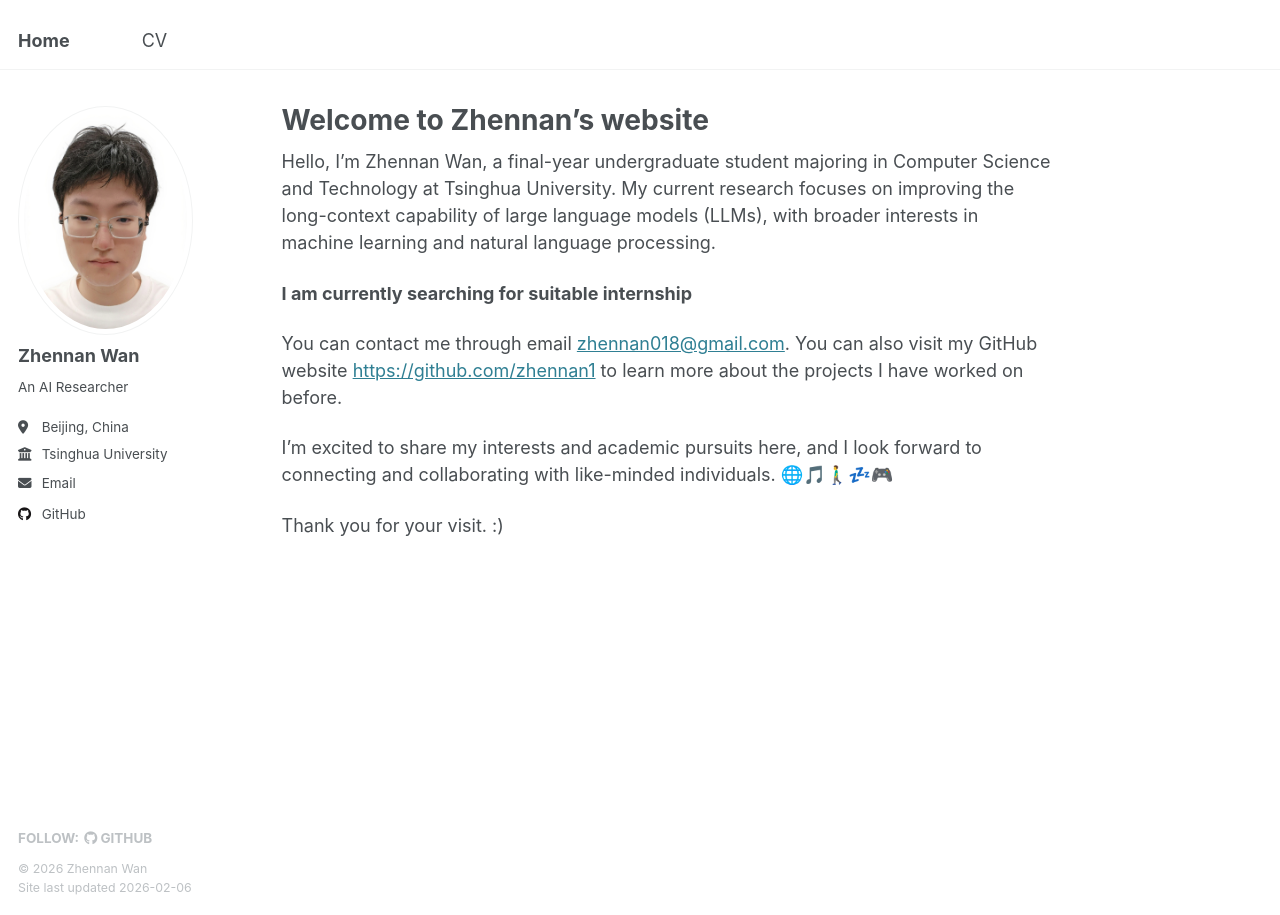
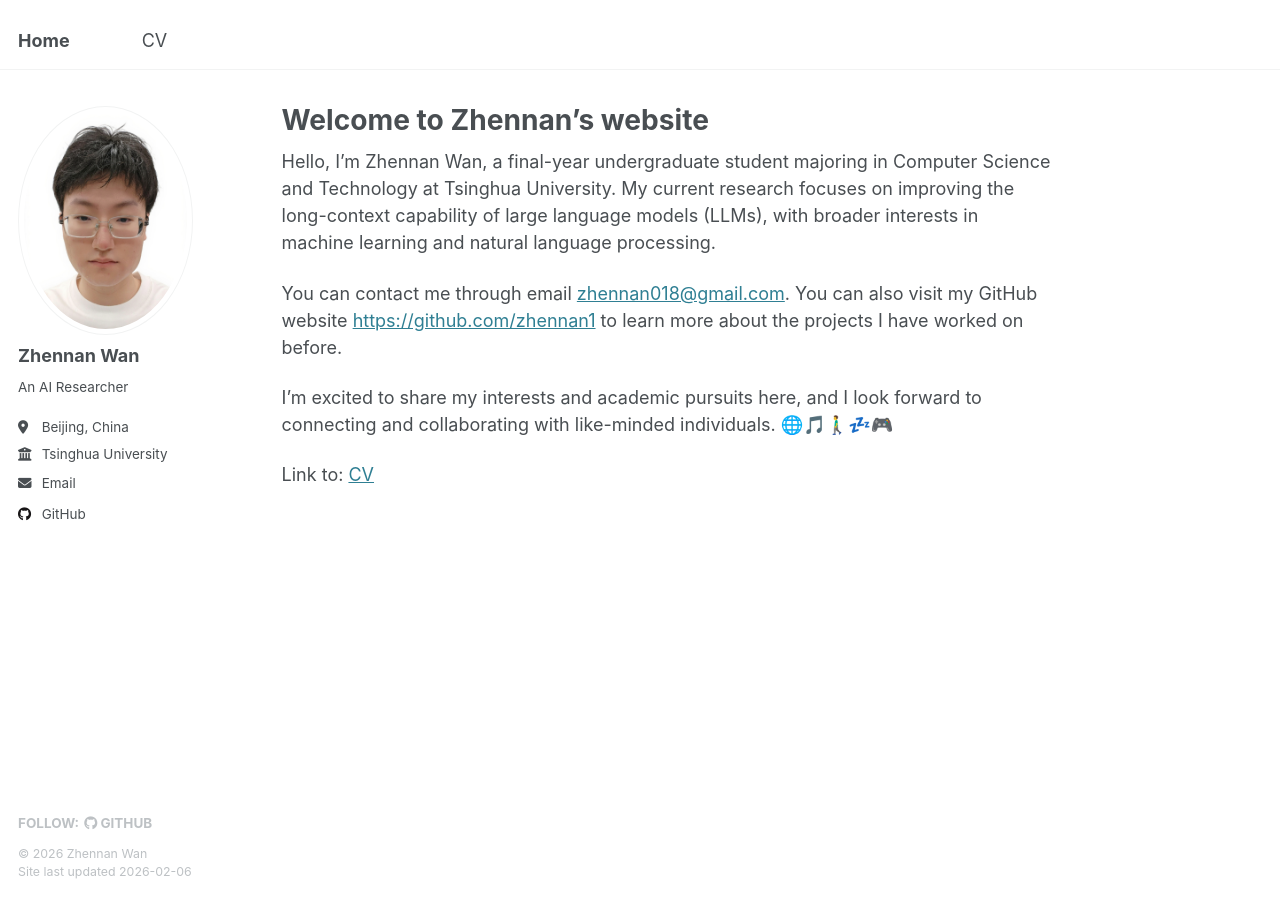
Before and after one commit to zhennan1/zhennan1.github.io, a Jekyll site: the page built from _pages/about.md, in a window 1280 px wide. Built offline with Jekyll 4.4.1, drawn with Linux system fonts in a browser that asks for light colours.

Commit message:
Update about page with CV link
Removed internship search statement and added CV link.

```diff
--- a/_pages/about.md
+++ b/_pages/about.md
@@ -9,10 +9,8 @@ redirect_from:
 
 Hello, I’m Zhennan Wan, a final-year undergraduate student majoring in Computer Science and Technology at Tsinghua University. My current research focuses on improving the long-context capability of large language models (LLMs), with broader interests in machine learning and natural language processing.
 
-**I am currently searching for suitable internship**
-
 You can contact me through email [zhennan018@gmail.com](zhennan018@gmail.com). You can also visit my GitHub website [https://github.com/zhennan1](https://github.com/zhennan1) to learn more about the projects I have worked on before.
 
 I’m excited to share my interests and academic pursuits here, and I look forward to connecting and collaborating with like-minded individuals. 🌐🎵🚶‍♂️💤🎮
 
-Thank you for your visit. :)
+Link to: [CV](https://zhennan1.github.io/cv/)
```
